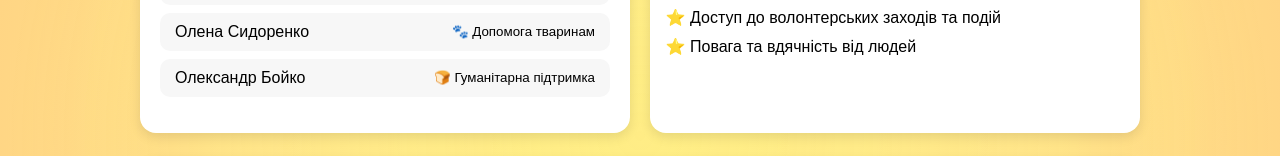
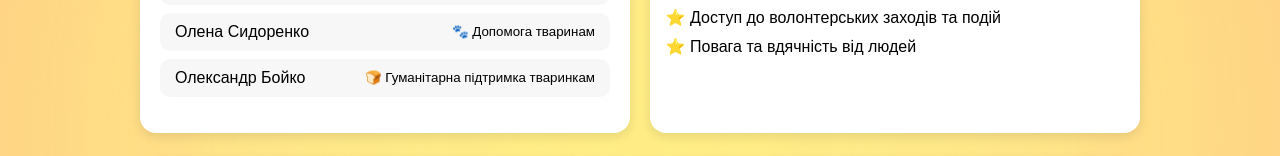
Before and after one commit to IlliaLazarev/site-with-10-pages, a plain HTML site: page ira/volunteer.html in a window 1280 px wide. Shown: the part 264-420 px from the top of the page. Drawn offline with Linux system fonts and the light colour scheme; a script that the page names is missing.

Commit message:
add files

```diff
--- a/ira/volunteer.html
+++ b/ira/volunteer.html
@@ -21,7 +21,7 @@
             <li><span>Анна Коваль</span><small>🩺 Медична допомога</small></li>
             <li><span>Ігор Петренко</span><small>🚚 Логістика</small></li>
             <li><span>Олена Сидоренко</span><small>🐾 Допомога тваринам</small></li>
-            <li><span>Олександр Бойко</span><small>🍞 Гуманітарна підтримка</small></li>
+            <li><span>Олександр Бойко</span><small>🍞 Гуманітарна підтримка тваринкам</small></li>
           </ul>
         </div>
 
```
